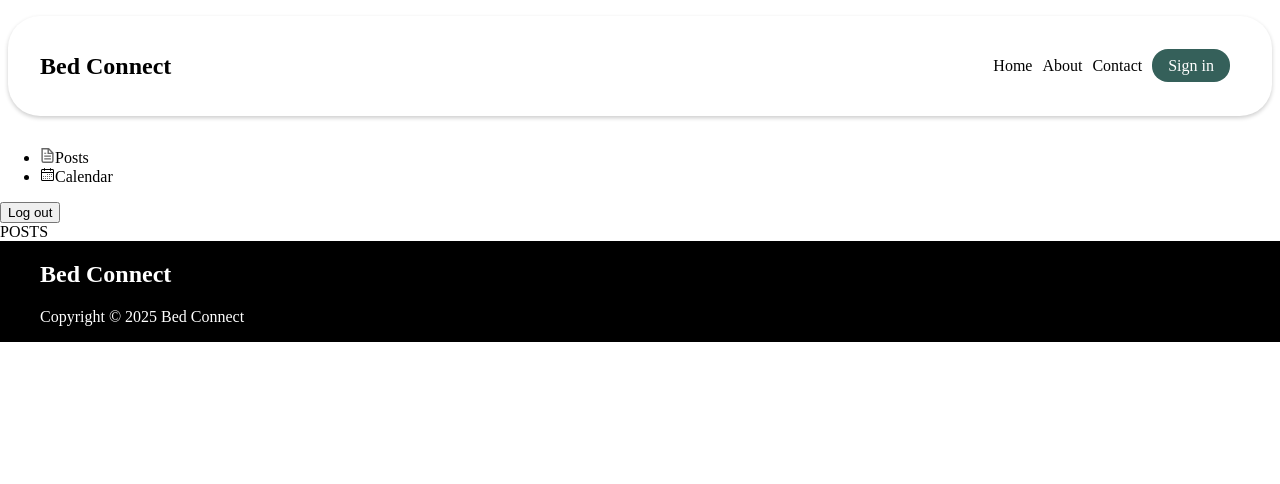
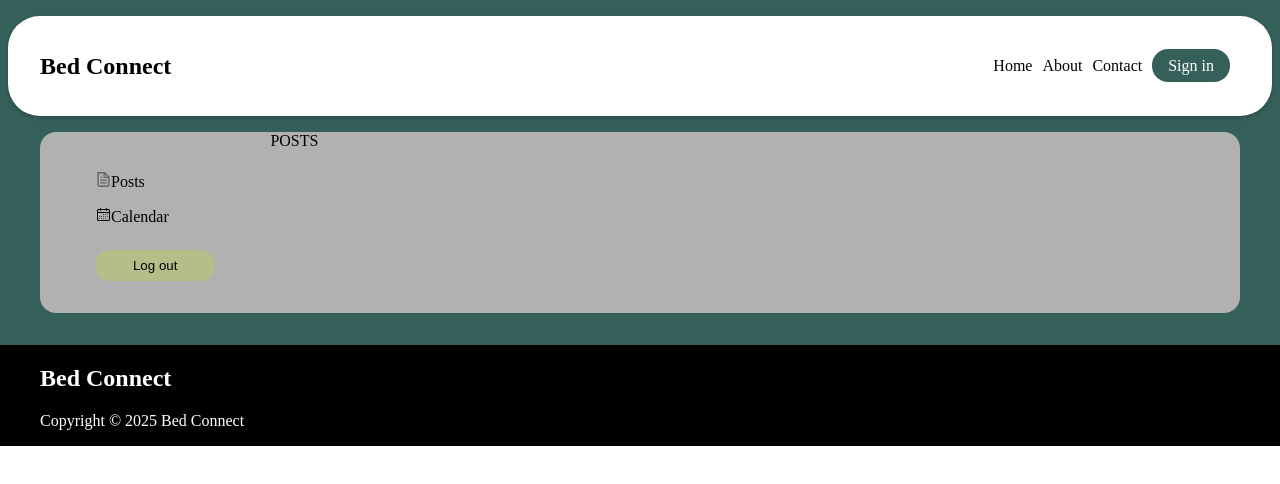
Before and after one commit to soype/bedconnect, a Next.js app: page /dashboard in a window 1280 px wide. Shown: the top 484 px of the page. Built offline with nearby package versions, Linux system fonts and the light colour scheme.

Commit message:
Basic menu

```diff
--- a/src/components/Dashboard/Dashboard.module.scss
+++ b/src/components/Dashboard/Dashboard.module.scss
@@ -0,0 +1,15 @@
+@use '../../styles/main.scss' as *;
+
+.dashboard{
+    background-color: $dark-green;
+    height: 100%;
+    padding-bottom: 2rem;
+
+    &__container{
+        max-width: 1200px;
+        background-color: $grey;
+        margin: auto;
+        border-radius: 1rem;
+        display: flex;
+    }
+}
--- a/src/components/Dashboard/DashboardMenu/DashboardMenu.module.scss
+++ b/src/components/Dashboard/DashboardMenu/DashboardMenu.module.scss
@@ -0,0 +1,22 @@
+@use '@/styles/main.scss' as *;
+
+.menu{
+    display: flex;
+    flex-direction: column;
+    flex: .2;
+    padding: 1rem 0;
+    li{
+        list-style: none;
+        padding: .5rem 1rem;
+    }
+    button{
+        padding: .5rem 1rem;
+        background-color: $medium-green;
+        cursor: pointer;
+        width: 120px;
+        margin: auto;
+        border-radius: 1rem;
+        border: none;
+        margin-bottom: 1rem;
+    }
+}
--- a/src/styles/main.scss
+++ b/src/styles/main.scss
@@ -2,3 +2,10 @@ $font-color-main: rgb(2,2,2);
 $font-color-invert: rgb(251, 251, 251);
 
 $box-shadow: 0 2px 4px rgba(0, 0, 0, 0.2);
+
+// Colors
+
+$dark-green: rgba(53,96,90,1);
+$medium-green: rgba(181,189,137,1);
+$light-green: #DEE2CB;
+$grey: rgb(177, 177, 177);
```
